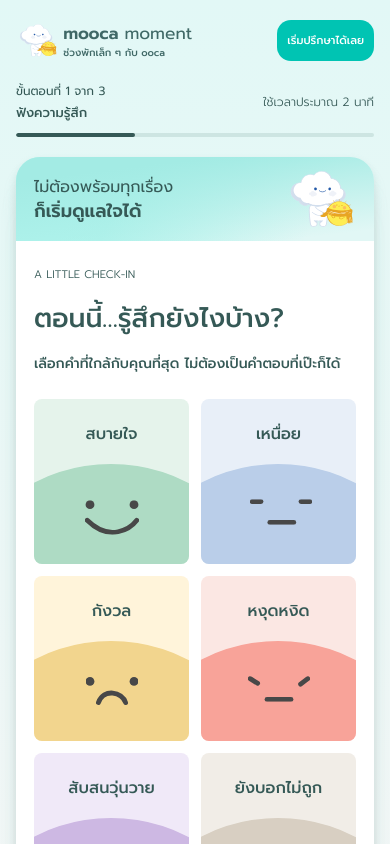
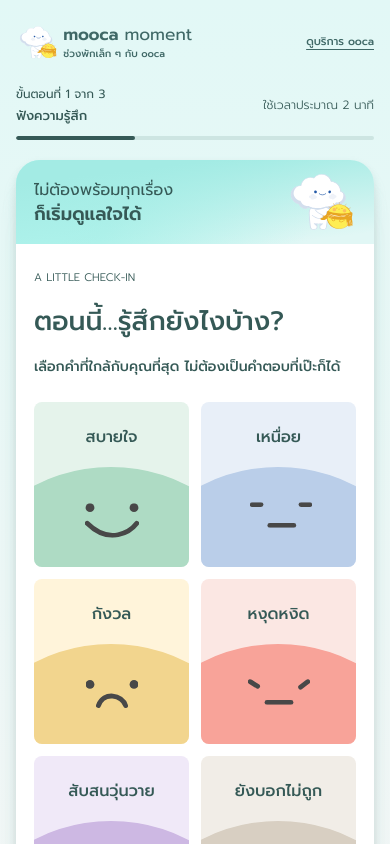
Before and after one commit to ParinTonNam/mooca_moment, a React (Vite) app: page / in a window 390 px wide. Shown: the top 844 px of the page. Built offline with nearby package versions, Linux system fonts and the light colour scheme.

Commit message:
update bug

```diff
--- a/src/Reflection.jsx
+++ b/src/Reflection.jsx
@@ -24,6 +24,6 @@ export default function Reflection({screen,headingRef,onBack,draft,onChange,onSa
    <div className="reflection-hint" id={`${screen}-hint`}><p>{isThink?'เขียนสั้น ๆ หรือคิดไว้ในใจก็ได้':'ไม่ต้องใส่ชื่อหรือข้อมูลติดต่อของใคร'}</p>{isThink&&<span>{draft.text.length}/180</span>}</div>
   </div>
   {isThink?<fieldset className="reflection-options"><legend>กับเรื่องนี้ ตอนนี้คุณอยาก…</legend>{options.map((option,index)=><label key={option} className={`reflection-option${draft.choice===index?' selected':''}`}><input type="radio" name="small-step" value={index} checked={draft.choice===index} onChange={()=>update({choice:index})}/><img src="/assets/reflection-dot.svg" alt=""/><span>{option}</span></label>)}</fieldset>:<div className="copy-section"><button type="button" className="copy-button" onClick={copyMessage} disabled={!draft.text.trim()}>{copyStatus||'คัดลอกข้อความ'}</button><p>ระบบจะไม่ส่งข้อความ คุณเลือกส่งเองเมื่อพร้อม</p><span className="sr-only" role="status">{copyStatus}</span></div>}
-  <div className="rest-buttons"><button type="button" className="continue" onClick={onSave} aria-pressed={draft.saved}>เก็บก้าวเล็กๆ นี้ไว้<img src={draft.saved?'/assets/step-check.svg':'/assets/imgIconArrowSmallRight.svg'} alt=""/></button><button type="button" className="skip-button" onClick={onBack}>ยังไม่อยากเลือกตอนนี้</button><span className="sr-only" role="status">{draft.saved?'เก็บก้าวเล็กๆ นี้ไว้แล้ว':''}</span></div>
+  <div className="rest-buttons"><button type="button" className="continue" onClick={onSave}>ไปดูสรุปช่วงพักนี้<img src="/assets/imgIconArrowSmallRight.svg" alt=""/></button><button type="button" className="skip-button" onClick={onBack}>ยังไม่อยากเลือกตอนนี้</button></div>
  </div>;
 }
--- /dev/null
+++ b/src/consult.css
@@ -0,0 +1,49 @@
+.consult {
+  width: auto;
+  height: auto;
+  min-height: 44px;
+  padding: 8px 10px;
+  border-radius: 8px;
+  background: transparent;
+  color: var(--brand);
+  font-size: 14px;
+  line-height: 20px;
+  text-align: center;
+  text-decoration: underline;
+  text-underline-offset: 4px;
+  white-space: normal;
+  flex-shrink: 0;
+}
+
+.consult:hover {
+  background: #e0f8f6;
+}
+
+.consult-label-mobile {
+  display: none;
+}
+
+@media (max-width: 767px) {
+  .consult {
+    padding: 8px 0;
+    font-size: 12px;
+    white-space: nowrap;
+  }
+
+  .consult-label-desktop {
+    display: none;
+  }
+
+  .consult-label-mobile {
+    display: inline;
+  }
+}
+
+@media (max-width: 520px) {
+  .consult {
+    max-width: none;
+    padding: 8px 0;
+    font-size: 11px;
+    line-height: 16px;
+  }
+}
--- a/src/main.jsx
+++ b/src/main.jsx
@@ -19,6 +19,7 @@ import './completion.css';
 import './mobile.css';
 import './progress.css';
 import './desktop.css';
+import './consult.css';
 
 const feelings = [
   {label:'สบายใจ',background:'#e5f3eb',border:'#355956',ellipse:3,face:22},
@@ -50,7 +51,11 @@ function App(){
    const sync=()=>{
      const target=window.location.hash.slice(1);
      if(selected===null){setScreen('feelings');return;}
-     if((target==='rest'||target==='observe') && selectedNeed==='rest'){setScreen(target);return;}
+     if((target==='rest'||target==='observe') && selectedNeed==='rest'){
+       if(target==='observe')setRestCompleted(false);
+       setScreen(target);
+       return;
+     }
      if((target==='think'||target==='talk') && selectedNeed===target){setScreen(target);return;}
      if((target==='summary'||target==='restart') && selectedNeed){setScreen(target);return;}
      setScreen(target==='needs'?'needs':'feelings');
@@ -59,8 +64,14 @@ function App(){
    return ()=>window.removeEventListener('hashchange',sync);
  },[selected,selectedNeed]);
  useLayoutEffect(()=>{
-   heading.current?.focus({preventScroll:true});
-   window.scrollTo({top:0,left:0,behavior:'instant'});
+   const title=heading.current;
+   title?.focus({preventScroll:true});
+   const sectionHeading=title?.closest('.check-in-heading');
+   if(!sectionHeading)return;
+   const bounds=sectionHeading.getBoundingClientRect();
+   if(bounds.top<20||bounds.bottom>window.innerHeight-20){
+     window.scrollTo({top:Math.max(0,window.scrollY+bounds.top-20),left:0,behavior:'instant'});
+   }
  },[screen]);
  const navigate=(next)=>{setScreen(next);window.location.hash=next;};
  const back=()=>navigate('feelings');
@@ -69,7 +80,7 @@ function App(){
 
  const continueCheckIn=()=>{if(selected!==null)navigate('needs');};
  return <div className="page" data-screen={screen}>
-  <header className="header shell"><a className="brand" href="#" aria-label="mooca moment" onClick={reset}><div className="brand-mascot"><Mascot/></div><div className="brand-copy"><div className="wordmark"><strong>mooca</strong><span>moment</span></div><p>ช่วงพักเล็ก ๆ กับ ooca</p></div></a><a className="consult" href="https://ooca.co/" target="_blank" rel="noreferrer">เริ่มปรึกษาได้เลย</a></header>
+  <header className="header shell"><a className="brand" href="#" aria-label="mooca moment" onClick={reset}><div className="brand-mascot"><Mascot/></div><div className="brand-copy"><div className="wordmark"><strong>mooca</strong><span>moment</span></div><p>ช่วงพักเล็ก ๆ กับ ooca</p></div></a><a className="consult" href="https://ooca.co/" target="_blank" rel="noreferrer" aria-label="ดูบริการปรึกษาของ ooca"><span className="consult-label-desktop">ดูบริการปรึกษาของ ooca</span><span className="consult-label-mobile">ดูบริการ ooca</span></a></header>
   <main className="shell">
    <Progress screen={screen}/>
    <section className={`check-in ${screen==='needs'?'needs-screen':isRest?'rest-screen':isReflection?`${screen}-screen`:isCompletion?'completion-screen':''}`}>
--- a/src/reflection.css
+++ b/src/reflection.css
@@ -9,7 +9,7 @@
 .reflection-label{display:flex;align-items:baseline;gap:40px;font-size:20px;line-height:24px;font-weight:500}
 .reflection-label>span,.reflection-hint,.copy-section>p{font-size:16px;line-height:20px;font-weight:300}
 .reflection-field textarea{display:block;width:100%;height:172px;min-height:172px;resize:vertical;border:1px solid #c4c4c4;border-radius:8px;background:white;padding:29px;font-family:inherit;color:var(--text);font-size:16px;line-height:20px;font-weight:300}
-.reflection-field textarea::placeholder{color:var(--text);opacity:1}
+.reflection-field textarea::placeholder{color:#79ada9;opacity:1}
 .reflection-field textarea:focus-visible{outline:2px solid var(--blue);outline-offset:2px}
 .reflection-hint{display:flex;align-items:baseline;justify-content:space-between;gap:12px}
 .reflection-hint>span{flex:none}
```
